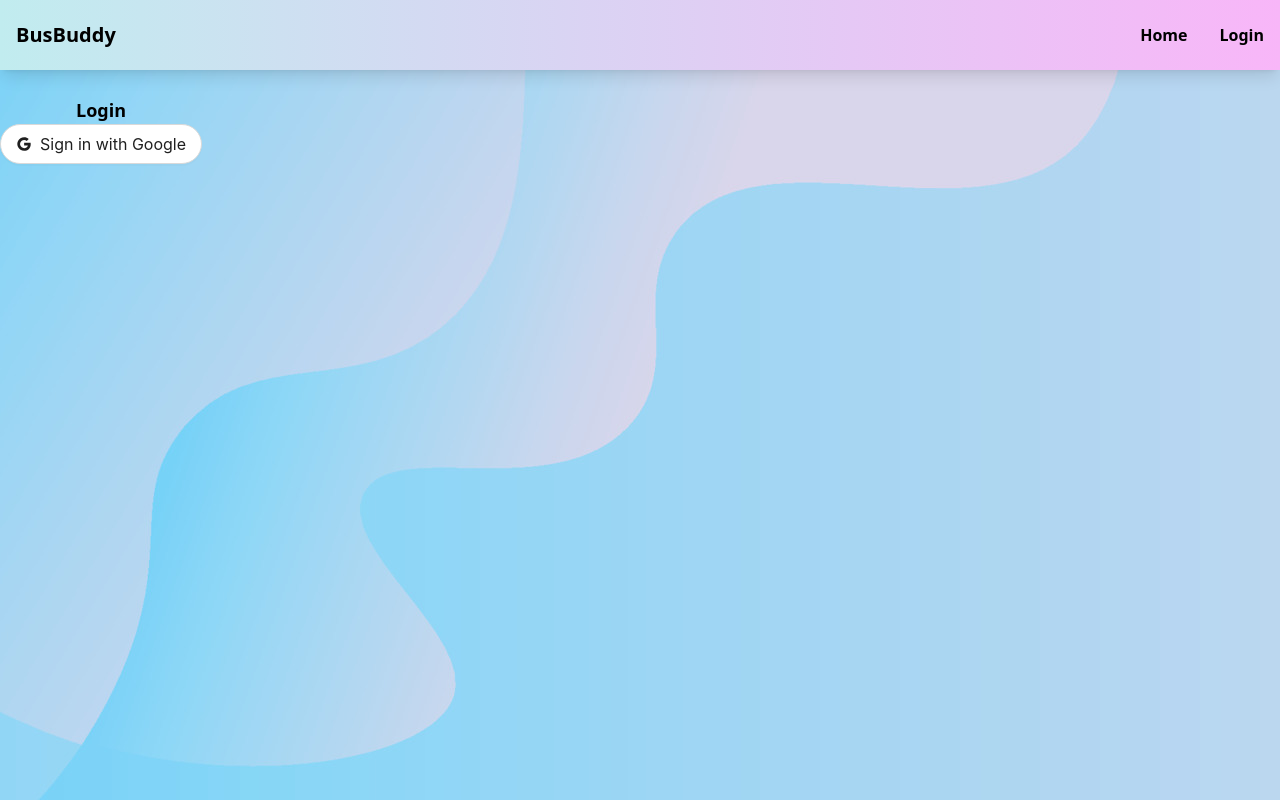
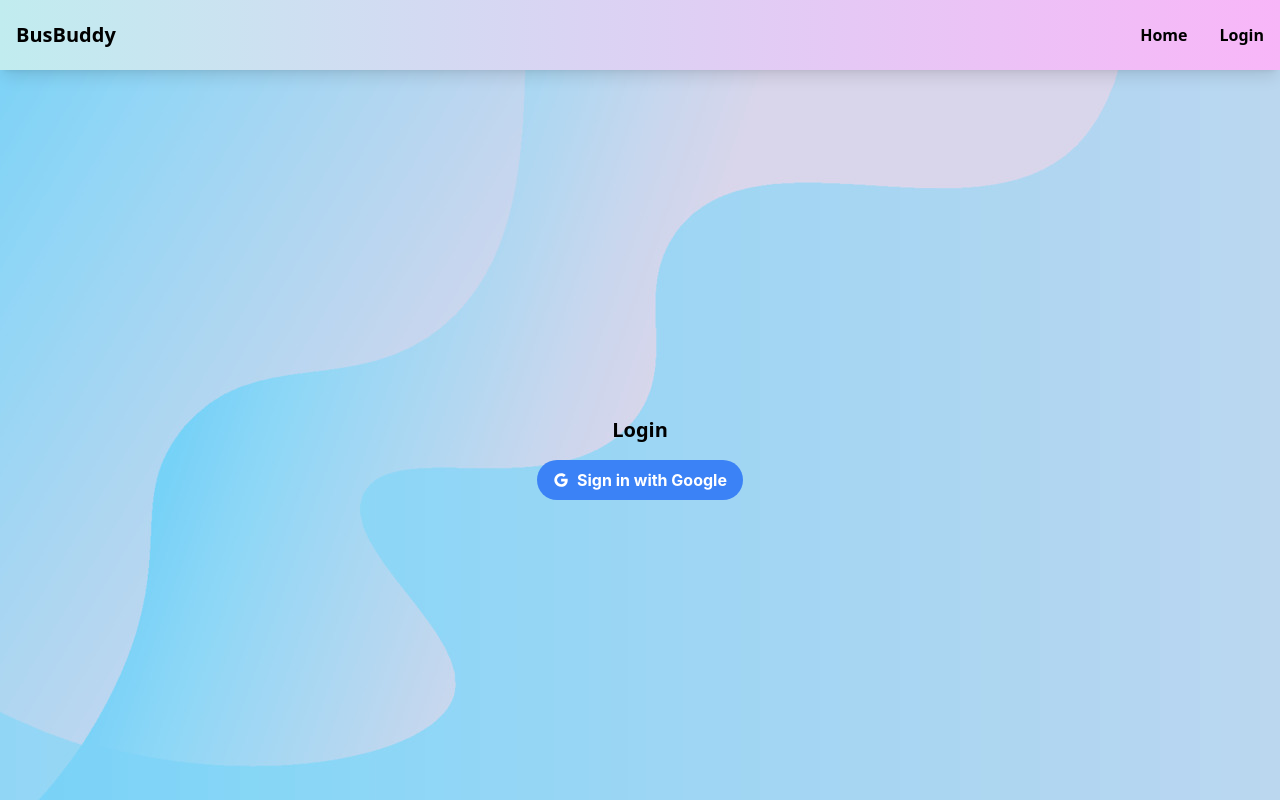
Before and after one commit to chiaraalcantara/busbuddy, a React (Vite) app in the folder client/: page /login in a window 1280 px wide. Shown: the top 800 px of the page. Built offline with nearby package versions, Linux system fonts and the light colour scheme.

Commit message:
formated the login

```diff
--- a/client/src/components/Login/Login.tsx
+++ b/client/src/components/Login/Login.tsx
@@ -51,27 +51,26 @@ const Login = () => {
     }
 
     return (
-        <section>
-            <div className='w-fit flex flex-col items-center justify-center'>
-            <section className="login section items-center">
+        <section className="login section items-center h-screen mt-80">
             <div className='flex flex-col items-center justify-center'>
-                    <h1 className='text-lg font-semibold'>{!user ? 'Login' : 'Logout'}</h1>
+                <h1 className='text-xl font-semibold mb-4'>{!user ? 'Login' : 'Logout'}</h1>
                 {!user ? (
                     <Button
                         onClick={signInUser}
+                        className="bg-blue-500 hover:bg-blue-700 hover:text-white text-white font-bold py-2 px-4 rounded"
+                        type="ghost"
                         shape="round" icon={<GoogleOutlined />} size={'large'}>
                         Sign in with Google
                     </Button>
                 ) : (
                     <Button
                         onClick={logOutUser}
+                        className="bg-blue-500 hover:bg-blue-700 hover:text-white text-white font-bold py-2 px-4 rounded"
+                        type="ghost"
                         shape="round" icon={<GoogleOutlined />} size={'large'}>
                         Sign out of Google
                     </Button>
-                    )
-                    }
-                </div>
-            </section>
+                )}
             </div>
         </section>
     );
```
Lines whose indentation alone changed are shown as unchanged.
